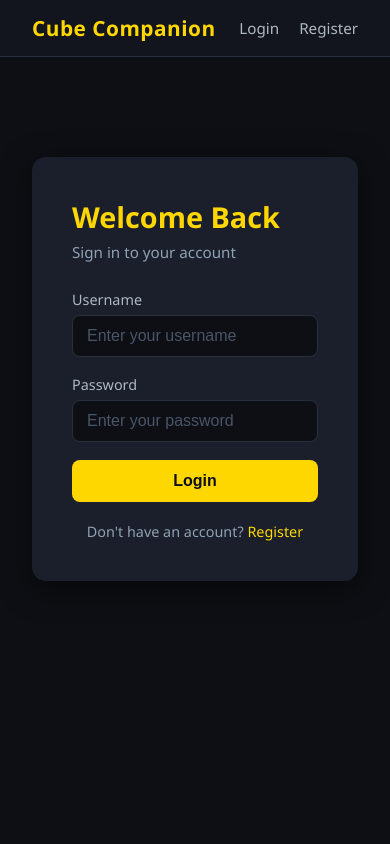
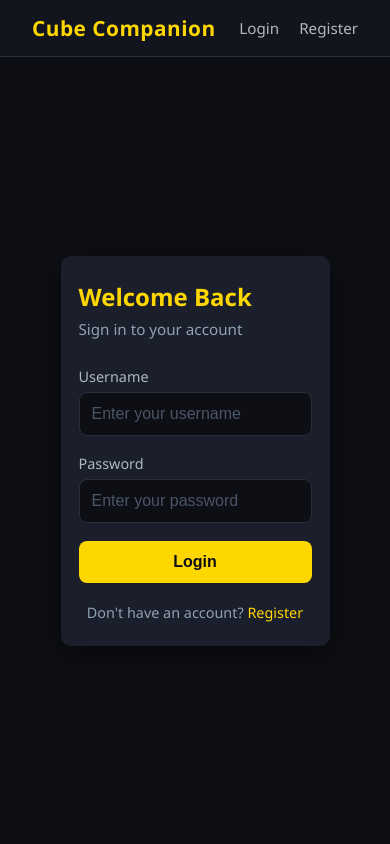
Before and after one commit to vin-corp/cube-companion, a Flask app: a page that uses app/templates/base.html in a window 390 px wide. Run offline with Flask 3, Linux system fonts and the light colour scheme.

Commit message:
Update style.css

```diff
--- a/app/static/style.css
+++ b/app/static/style.css
@@ -577,3 +577,42 @@ a:hover { text-decoration: underline; }
     border-top: 1px solid #2a2f3d;
     margin: 10px 0;
 }
+
+/*-- mobile improvments*/
+@media (max-width: 600px) {
+
+    body {
+        min-height: 100vh;
+        display: flex;
+        flex-direction: column;
+    }
+
+    .main-content {
+        flex: 1;
+        display: flex;
+        align-items: center;
+        justify-content: center;
+        padding: 20px 16px;
+    }
+
+    .form-container {
+        width: 100%;
+        max-width: 420px;
+        margin: 0;
+        padding: 24px 18px;
+        border-radius: 10px;
+    }
+
+    .form-title {
+        font-size: 1.5rem;
+    }
+
+    .form-group input {
+        font-size: 16px;
+        padding: 12px;
+    }
+
+    .btn {
+        padding: 12px;
+    }
+}
```
